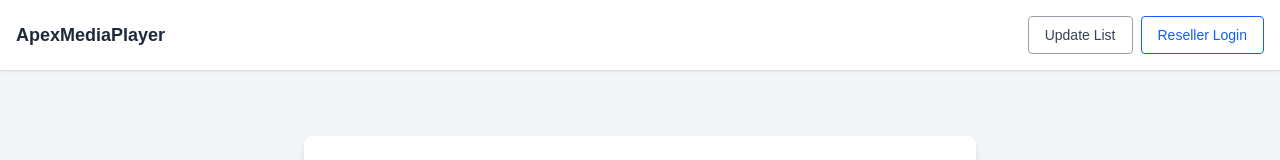
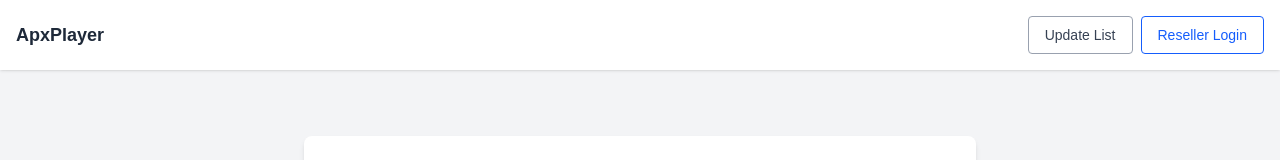
Before and after one commit to ashhdges/iptv-portals, a Next.js app: page / in a window 1280 px wide. Shown: the top 160 px of the page. Built offline with nearby package versions, Linux system fonts and the light colour scheme.

Commit message:
Update index.tsx

```diff
--- a/pages/index.tsx
+++ b/pages/index.tsx
@@ -43,7 +43,7 @@ export default function Home() {
       {/* Header */}
       <div className="w-full flex justify-between items-center p-4 bg-white shadow fixed top-0 left-0 right-0 z-10">
         <Link href="/" className="text-lg font-semibold text-gray-800">
-          ApexMediaPlayer
+          ApxPlayer
         </Link>
 
         <div className="flex space-x-2">
```
